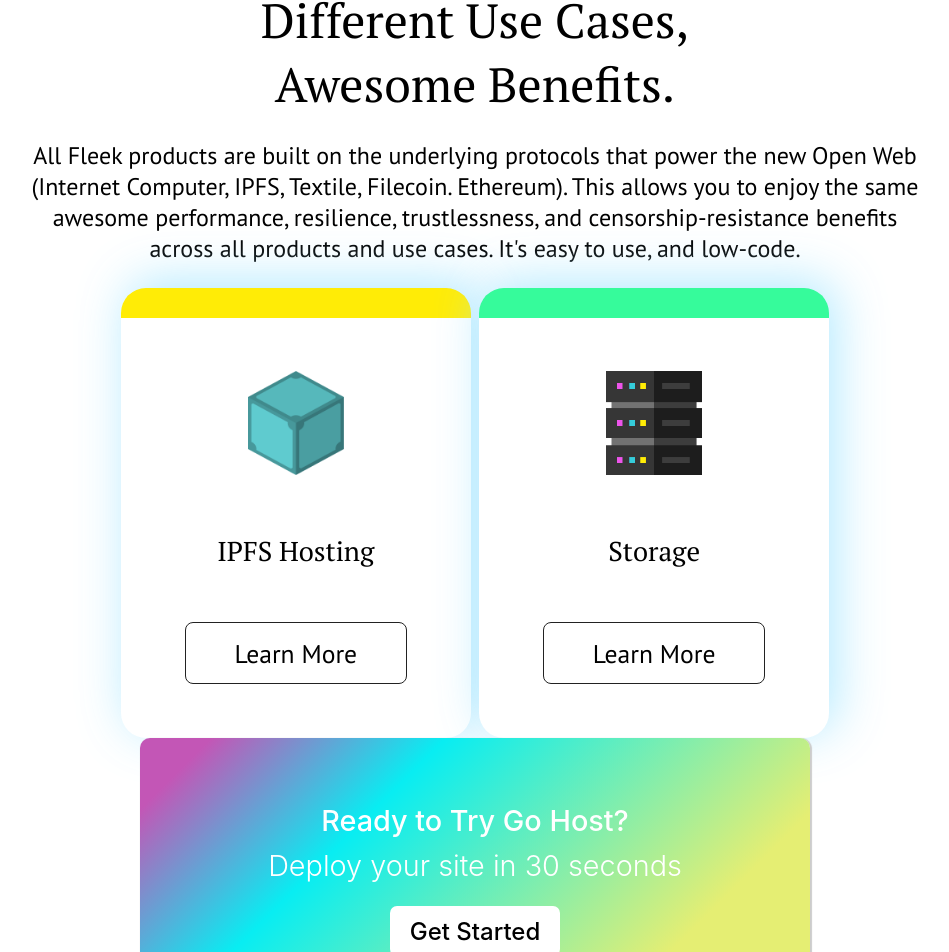
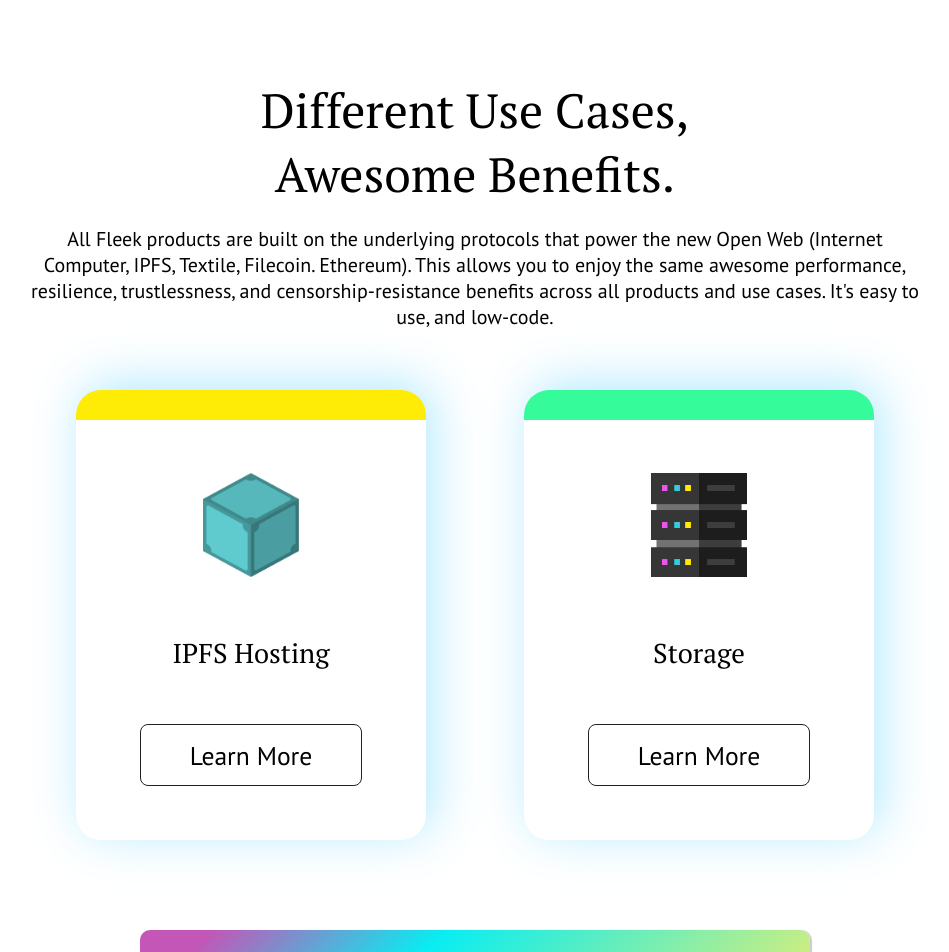
Before and after one commit to iamshubhambhola/Go-Host, a React (Create React App) app: page / in a window 1280 px wide. Shown: the part 466-1418 px from the top of the page, without its empty margins (165-1114 px from the left). Built offline with nearby package versions, Linux system fonts and the light colour scheme.

Commit message:
updated margins and home section 1

```diff
--- a/src/screens/home.css
+++ b/src/screens/home.css
@@ -5,23 +5,26 @@
     flex-direction: column;
     align-items: center;
     justify-content: space-evenly;
+    margin-bottom: 90px;
 }
 .home-section-1-heading{
     font-family: var(--primary-font);
     font-size: 3rem;
     text-align: center;
+    margin-top: 90px;
 }
 .home-section-1>p{
     font-family: var(--secondary-font);
-    font-size: 1.5rem;
+    font-size: 20px;
     text-align: center;
+    margin-bottom: 60px;
 }
 
 .section-1-cards{
     display: flex;
     justify-content: space-around;
     align-items: center;
-    width: 80%;
+    width: 100%;
 }
 .card-0{
     width: 350px;
@@ -81,7 +84,7 @@
     background: linear-gradient(135deg, rgba(131,58,180,1) 0%, rgba(29,253,251,1) 46%, rgba(252,176,69,1) 100%);*/
     background: rgb(195,86,182);
     background: linear-gradient(135deg, rgba(195,86,182,1) 7%, rgba(8,237,242,1) 30%, rgba(229,238,115,1) 73%);
-    margin: auto;
+    margin: 90px auto;
     height: 300px;
     width: 50%;
     box-shadow: 1px 1px 1px 1px #ccc;
```
